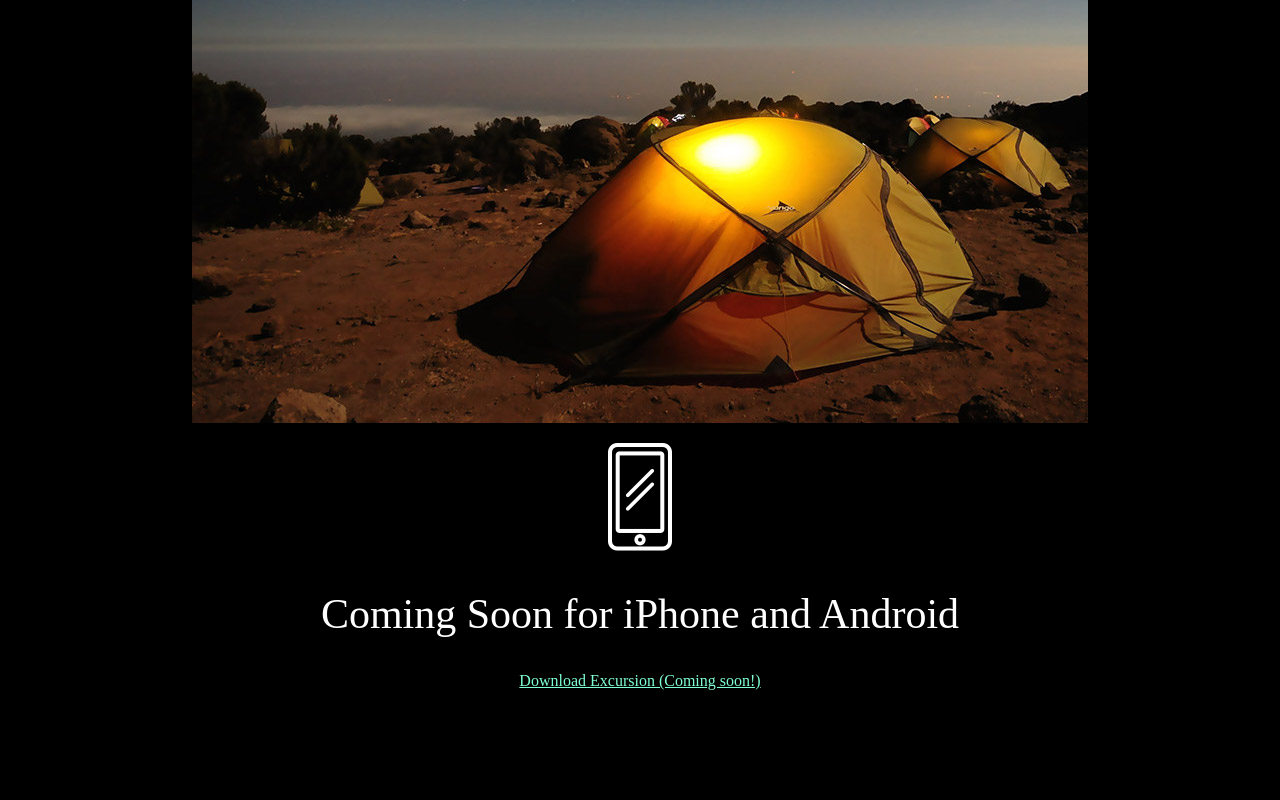
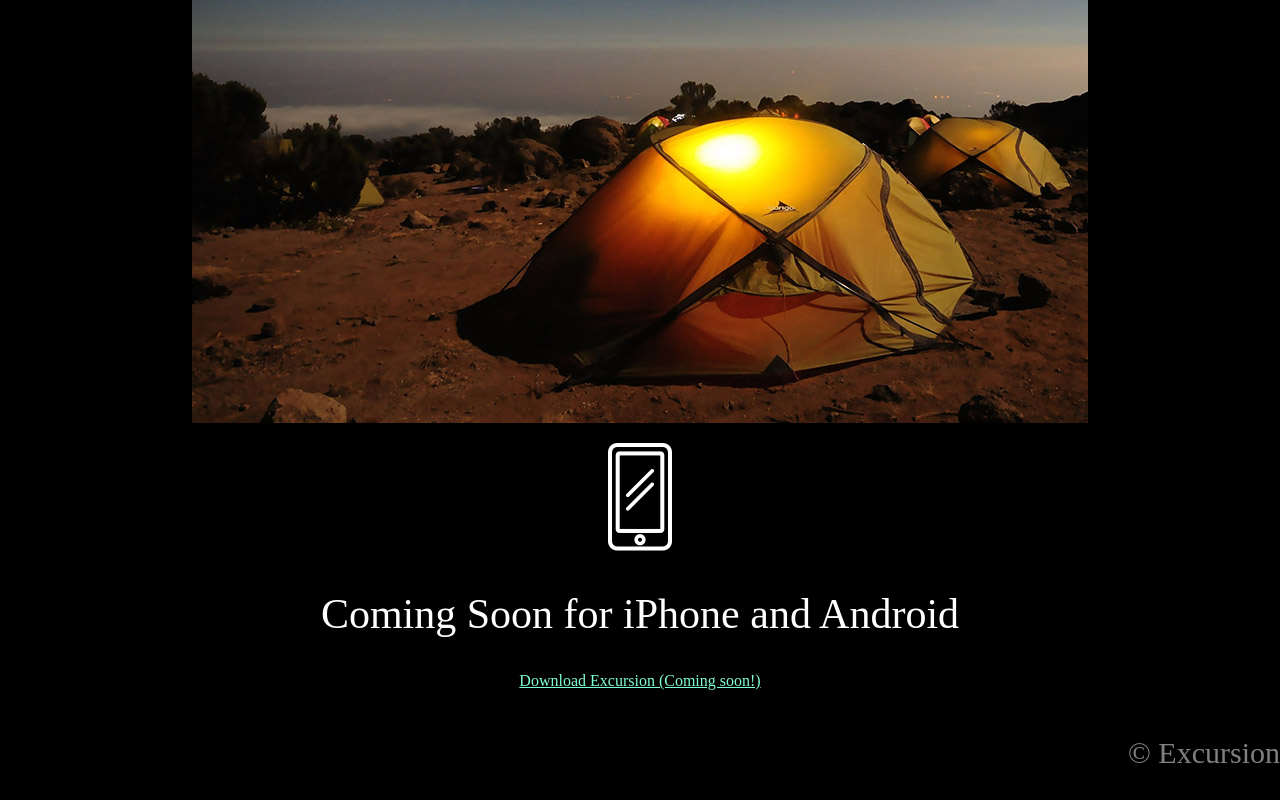
Before and after one commit to monikakasperska/excursion, a plain HTML site: page index.html in a window 1280 px wide. Shown: the part 587-1387 px from the top of the page. Before the commit the page ends 1327 px from the top, so only its background shows below. Drawn offline with Linux system fonts and the light colour scheme.

Commit message:
final changes

```diff
--- a/resources/css/style.css
+++ b/resources/css/style.css
@@ -28,9 +28,9 @@
 	font-size: 21px;
 	color: grey;
 }
-#signature {
+.footer--copyright{
 	text-align: right;
-	color: gray;
+	color: grey;
 	float: right;
 	font-size: 30px;
 }
```
